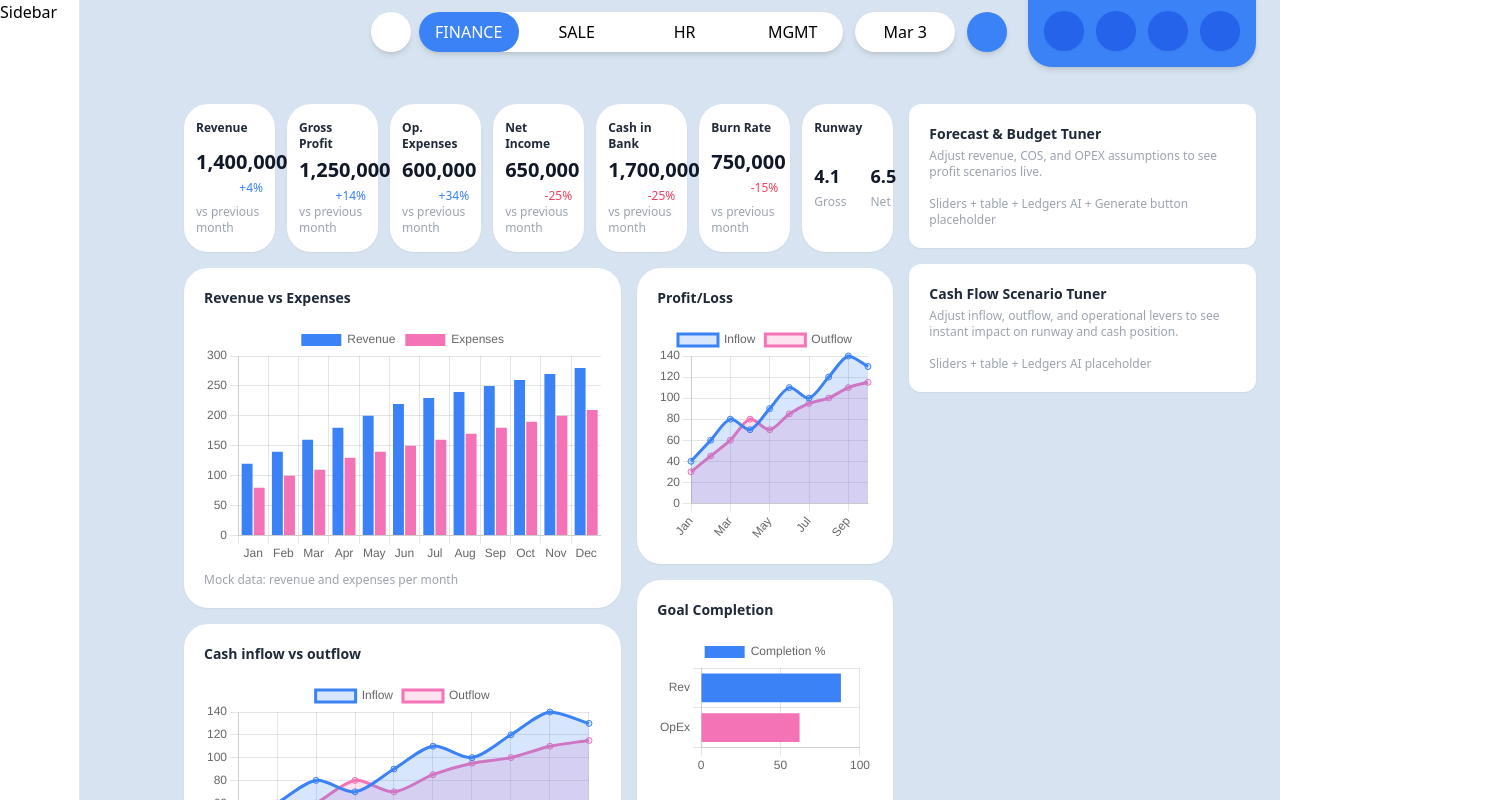
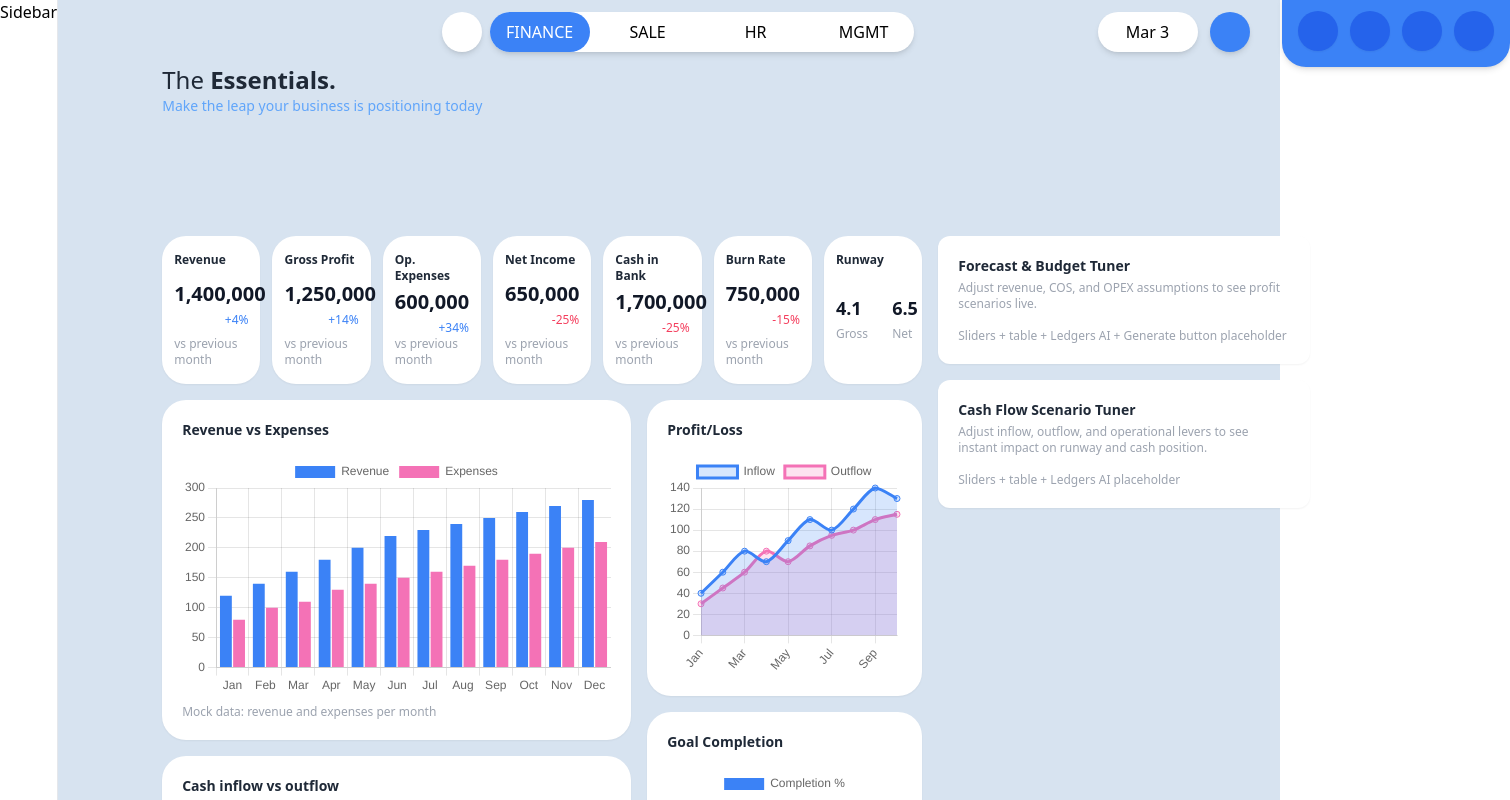
Before and after one commit to marwankamal32/ledgers-dashboard, a Vue app: page / in a window 1280 px wide. Shown: the top 800 px of the page, 1510 px wide, since content can reach past the window. Built offline with nearby package versions, Linux system fonts and the light colour scheme.

Commit message:
Refactor AppHeader component to match design

```diff
--- a/src/components/layout/AppHeader.vue
+++ b/src/components/layout/AppHeader.vue
@@ -1,6 +1,10 @@
 <template>
-  <header class="h-16 flex justify-between items-center px-6 w-5/6 ms-auto mb-4">
-    <div class="first-section flex">
+  <div>
+    <!-- Header -->
+    <header
+      class="h-16 flex justify-start items-center px-6 w-5/6 ms-auto gap-x-6"
+    >
+      <div class="first-section flex ml-20">
         <div
           class="rounded-full w-10 h-10 bg-white shadow-md text-blue-500 flex items-center justify-center me-2"
         >
@@ -20,8 +24,10 @@
         </ul>
       </div>
 
-    <div class="flex items-center">
-      <div class="bg-white text-center w-[100px] py-2 shadow-md me-3 rounded-full">
+      <div class="flex items-center ml-40">
+        <div
+          class="bg-white text-center w-[100px] py-2 shadow-md me-3 rounded-full"
+        >
           {{ formattedDate }}
         </div>
         <div
@@ -44,30 +50,56 @@
         </li>
       </ul>
     </header>
+
+    <!-- Brand Section -->
+    <div class="px-6 mb-24">
+      <h1 class="text-xl sm:text-2xl text-gray-800">
+        <span class="font-normal">The </span>
+        <span class="font-bold">Essentials.</span>
+      </h1>
+
+      <p class="text-xs sm:text-sm text-blue-400">
+        Make the leap your business is positioning today
+      </p>
+    </div>
+  </div>
 </template>
 
 <script setup>
-import { ref, computed } from 'vue'
+import { ref, computed } from "vue";
 
-const activeTab = ref('finance')
+const activeTab = ref("finance");
 
 const tabs = [
-  { id: 'finance', label: 'finance' },
-  { id: 'sale', label: 'sale' },
-  { id: 'hr', label: 'hr' },
-  { id: 'mgmt', label: 'mgmt' },
-]
+  { id: "finance", label: "finance" },
+  { id: "sale", label: "sale" },
+  { id: "hr", label: "hr" },
+  { id: "mgmt", label: "mgmt" },
+];
 
 const formattedDate = computed(() => {
-  const d = new Date()
-  const months = ['Jan', 'Feb', 'Mar', 'Apr', 'May', 'Jun', 'Jul', 'Aug', 'Sep', 'Oct', 'Nov', 'Dec']
-  return `${months[d.getMonth()]} ${d.getDate()}`
-})
+  const d = new Date();
+  const months = [
+    "Jan",
+    "Feb",
+    "Mar",
+    "Apr",
+    "May",
+    "Jun",
+    "Jul",
+    "Aug",
+    "Sep",
+    "Oct",
+    "Nov",
+    "Dec",
+  ];
+  return `${months[d.getMonth()]} ${d.getDate()}`;
+});
 
 const headerActions = [
-  { icon: 'pi-bell', title: 'Notifications' },
-  { icon: 'pi-heart-fill', title: 'Favorites' },
-  { icon: 'pi-language', title: 'Language' },
-  { icon: 'pi-info', title: 'Info' },
-]
+  { icon: "pi-bell", title: "Notifications" },
+  { icon: "pi-slack", title: "slack" },
+  { icon: "pi-language", title: "Language" },
+  { icon: "pi-info", title: "Info" },
+];
 </script>
```
Lines whose indentation alone changed are shown as unchanged.
